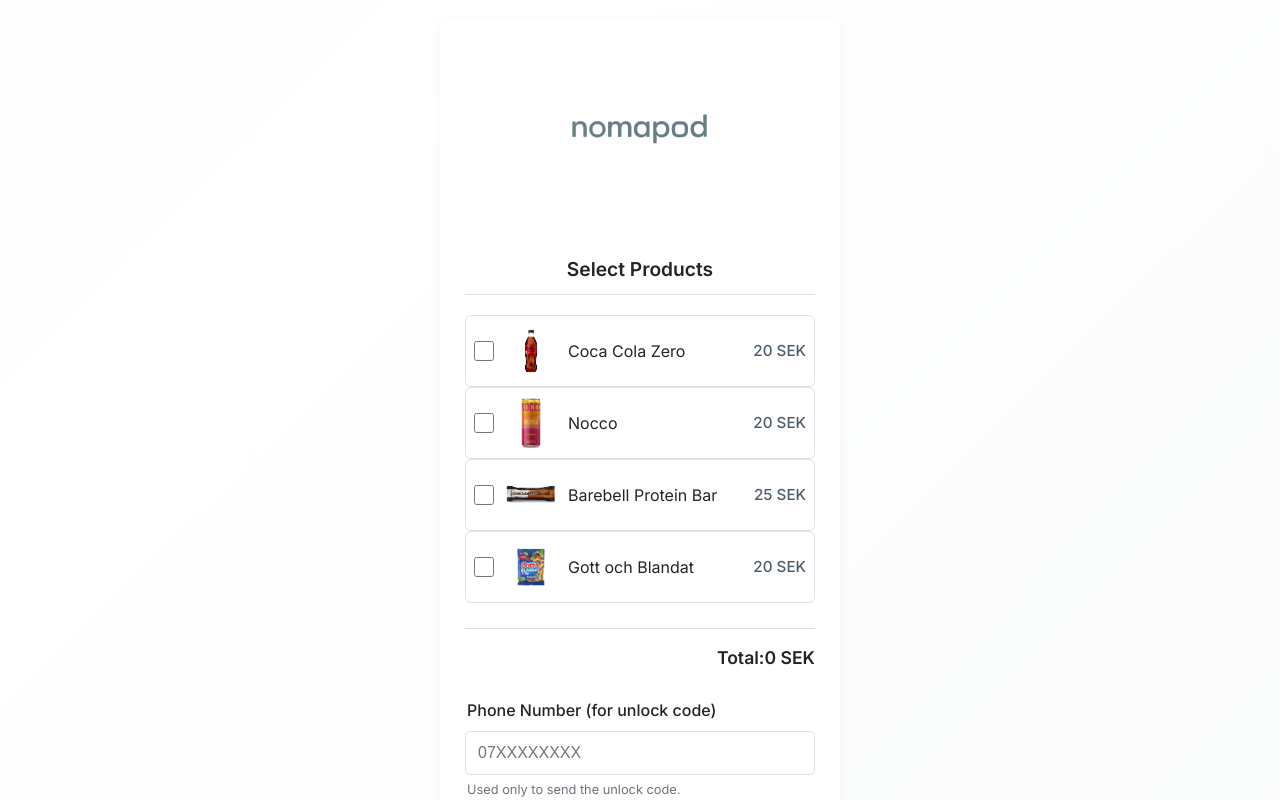
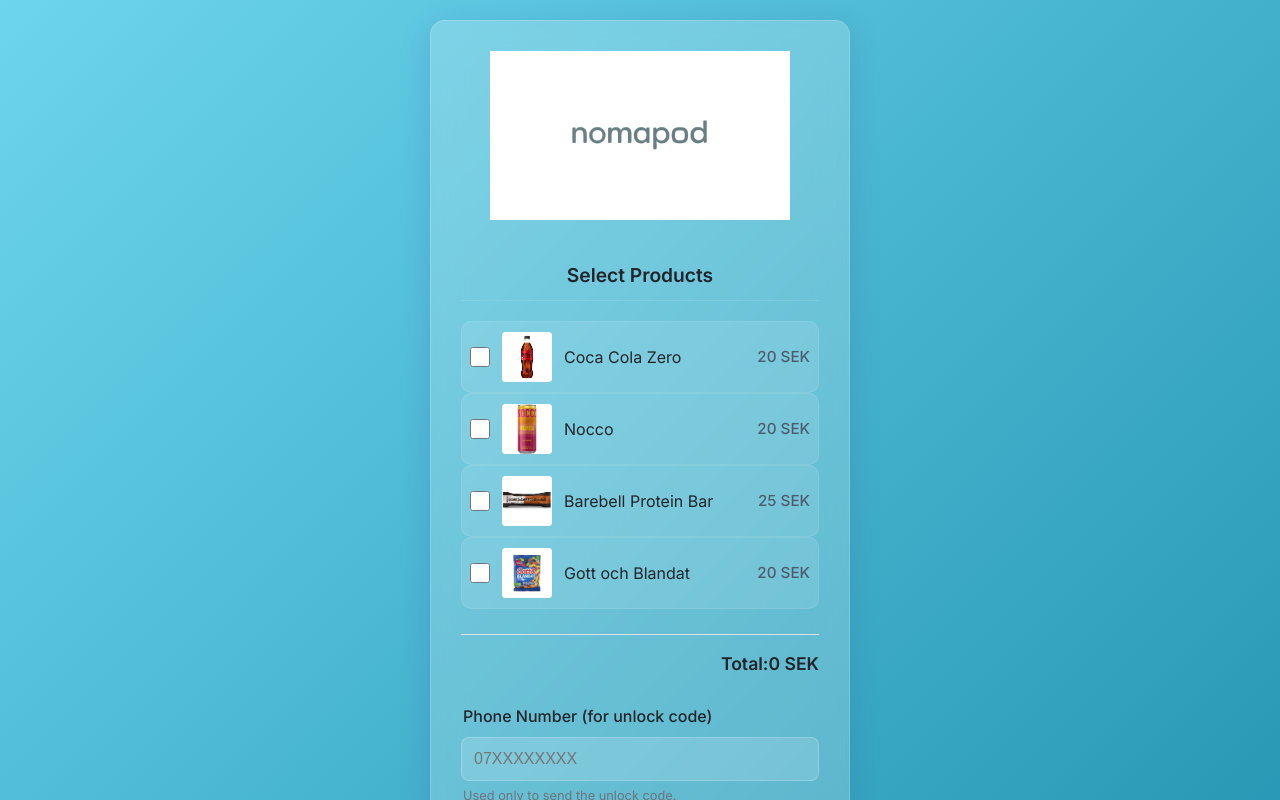
Before and after one commit to HectorFylkner/nomapod, a React (Vite) app: page / in a window 1280 px wide. Shown: the top 800 px of the page. Built offline with nearby package versions, Linux system fonts and the light colour scheme.

Commit message:
style: Apply experimental Glassmorphism UI style

```diff
--- a/src/App.css
+++ b/src/App.css
@@ -2,12 +2,18 @@
 /* Styles adapted from original styles.css */
 
 .container {
-    background-color: var(--card-background);
-    padding: 25px;
-    border-radius: 8px;
-    box-shadow: 0 2px 10px rgba(0, 0, 0, 0.05);
+    /* Glassmorphism */
+    background: rgba(255, 255, 255, 0.2); /* Semi-transparent white */
+    backdrop-filter: blur(15px); /* Adjust blur amount as needed */
+    -webkit-backdrop-filter: blur(15px); /* Safari fallback */
+    border: 1px solid rgba(255, 255, 255, 0.18); /* Subtle white border */
+    box-shadow: 0 8px 32px 0 rgba(31, 38, 135, 0.15); /* Softer, slightly colored shadow */
+
+    /* Original styles */
+    padding: 30px; /* Increased padding */
+    border-radius: 15px; /* More rounded corners */
     width: 100%;
-    max-width: 400px;
+    max-width: 420px; /* Slightly wider? */
     margin-bottom: 30px;
 }
 
@@ -24,7 +30,7 @@
     font-weight: 600;
     margin-bottom: 20px;
     color: var(--text-color);
-    border-bottom: 1px solid var(--border-color);
+    border-bottom: 1px solid rgba(255, 255, 255, 0.1); /* Lighter border */
     padding-bottom: 10px;
     text-align: center;
 }
@@ -58,13 +64,13 @@
     display: flex;
     align-items: center;
     padding: 10px 8px;
-    border: 1px solid var(--border-color);
+    border: 1px solid rgba(255, 255, 255, 0.1);
     cursor: pointer;
     font-size: 1em;
     transition: background-color 0.2s ease, transform 0.15s ease, box-shadow 0.2s ease, border-color 0.2s ease;
-    border-radius: 6px;
-    margin-bottom: 8px;
-    background-color: var(--card-background);
+    border-radius: 10px; /* Consistent rounding */
+    margin-bottom: 10px;
+    background-color: rgba(255, 255, 255, 0.1); /* Very subtle bg */
 }
 .product-item label:last-child {
     margin-bottom: 0;
@@ -74,8 +80,8 @@
     box-shadow: 0 1px 4px rgba(0, 0, 0, 0.07);
 }
 .product-item label.selected-product {
-    background-color: var(--selected-bg-color);
-    border-color: var(--primary-color);
+    background-color: rgba(255, 255, 255, 0.3); /* More opaque selected bg */
+    border-color: rgba(255, 255, 255, 0.5);
     box-shadow: 0 1px 3px rgba(78, 93, 108, 0.2);
     font-weight: 500;
     transform: scale(1.02);
@@ -139,18 +145,21 @@
 }
 
 .phone-input-section input[type="tel"] {
+    background-color: rgba(255, 255, 255, 0.15); /* Slightly transparent input */
+    border: 1px solid rgba(255, 255, 255, 0.2);
+    color: var(--text-color); /* Ensure text is readable */
     width: 100%;
     padding: 12px;
-    border: 1px solid var(--border-color);
-    border-radius: 5px;
+    border-radius: 8px; /* Consistent rounding */
     font-size: 1em;
     box-sizing: border-box;
     margin-bottom: 5px;
-    transition: border-color 0.2s ease, box-shadow 0.2s ease;
+    transition: border-color 0.2s ease, box-shadow 0.2s ease, background-color 0.2s ease;
 }
 .phone-input-section input[type="tel"]:focus {
+    background-color: rgba(255, 255, 255, 0.3);
     outline: none;
-    border-color: var(--primary-color);
+    border-color: rgba(255, 255, 255, 0.5);
     box-shadow: 0 0 0 2px rgba(78, 93, 108, 0.2);
 }
 /* Style for explicitly marking invalid phone input via JS */
@@ -274,34 +283,42 @@
 }
 
 .payment-info-wrapper {
-    /* Wrapper to handle smooth transition */
-    transition: max-height 0.5s cubic-bezier(0.25, 0.46, 0.45, 0.94), /* Smoother ease */
+    /* Apply glass to wrapper or directly to .payment-info? */
+    /* Let's try applying to wrapper for transition consistency */
+    background: rgba(255, 255, 255, 0.15); /* Slightly less transparent */
+    backdrop-filter: blur(10px); /* Slightly less blur? */
+    -webkit-backdrop-filter: blur(10px);
+    border: 1px solid rgba(255, 255, 255, 0.1);
+    box-shadow: 0 5px 15px rgba(0,0,0,0.08);
+    /* Original transition styles */
+    transition: max-height 0.5s cubic-bezier(0.25, 0.46, 0.45, 0.94),
                 opacity 0.4s ease-in-out,
                 transform 0.5s cubic-bezier(0.25, 0.46, 0.45, 0.94),
-                margin-top 0.5s cubic-bezier(0.25, 0.46, 0.45, 0.94);
+                margin-top 0.5s cubic-bezier(0.25, 0.46, 0.45, 0.94),
+                background 0.3s ease, backdrop-filter 0.3s ease; /* Add transitions for glass */
     max-height: 0;
     opacity: 0;
-    transform: translateY(-15px); /* Start slightly higher */
+    transform: translateY(-15px);
     overflow: hidden;
     margin-top: 0;
-    border-radius: 8px; /* Apply rounding to wrapper */
-    /* Add shadow for separation */
-    box-shadow: 0 5px 15px rgba(0,0,0,0.08);
+    border-radius: 15px; /* Match container rounding */
 }
 
 .payment-info-wrapper.visible {
-    max-height: 1000px; /* Large enough to fit content */
+    /* Original visible styles */
+    max-height: 1000px;
     opacity: 1;
     transform: translateY(0);
-    margin-top: 30px; /* Space above */
+    margin-top: 30px;
 }
 
 /* Adjust original .payment-info styles */
 .payment-info {
+    /* Remove background from inner element if wrapper has it */
+    background-color: transparent;
     border: none;
-    border-radius: 8px; /* Already rounded by wrapper */
-    background-color: var(--card-background); /* Use card bg */
-    padding: 25px; /* Match container padding */
+    border-radius: 15px;
+    padding: 25px;
     width: 100%;
     box-sizing: border-box;
     flex-grow: 1;
--- a/src/index.css
+++ b/src/index.css
@@ -54,11 +54,14 @@
 }
 
 body {
-  /* Subtle background gradient - make it larger for animation */
-  background: linear-gradient(135deg, var(--background-color) 0%, var(--background-color-light) 50%, var(--background-color) 100%);
-  background-size: 200% 200%; /* Make background larger than viewport */
-  /* Apply the animation */
-  animation: gradientShift 15s ease infinite; /* 15s duration, smooth easing, infinite loop */
+  /* More vibrant background for glass effect */
+  background: linear-gradient(135deg, #6dd5ed 0%, #2193b0 100%); /* Example: Blue gradient */
+  /* background-image: url('your-background-image.jpg'); */ /* Alternative: Image */
+  /* background-size: cover; */
+  /* background-attachment: fixed; */
+
+  /* Remove previous animation if desired, or keep it subtle */
+  /* animation: gradientShift 15s ease infinite; */
 
   display: flex;
   flex-direction: column;
```
